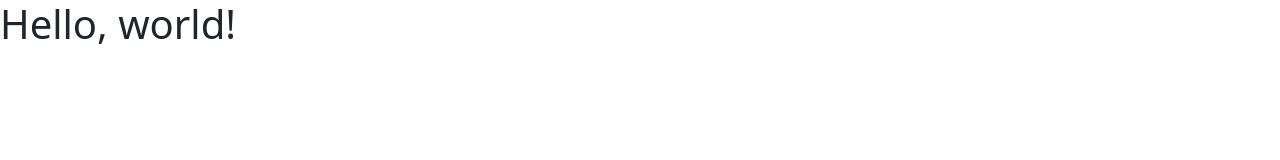
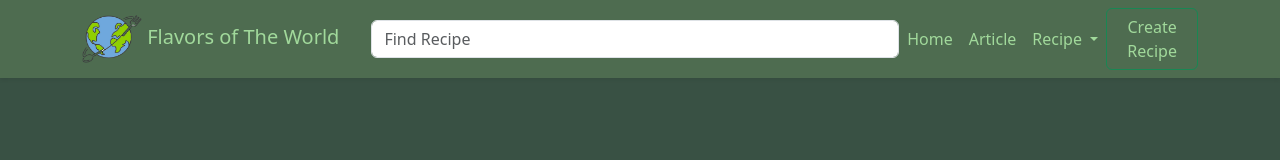
Before and after one commit to Fazarmd/2300965_36_MFR_recipe-book_Gold, a website: page frontend/index.html in a window 1280 px wide. Drawn offline with nearby package versions, Linux system fonts and the light colour scheme.

Commit message:
feat:add navbar

```diff
--- a/frontend/index.html
+++ b/frontend/index.html
@@ -8,7 +8,46 @@
     <link rel="stylesheet" href="style.css" />
   </head>
   <body>
-    <h1>Hello, world!</h1>
+    <div class="content">
+      <!-- Start Navbar -->
+      <nav class="navbar navbar-expand-lg sticky-top shadow-sm mb-5" style="background-color: #4e6c50">
+        <div class="container">
+          <a class="navbar-brand" href="#">
+            <img src="img/logo.png" alt="Logo" width="60" height="48" />
+            <span class="navbar-brand mb-0 h1" style="color: #a1d99b">Flavors of The World</span>
+          </a>
+          <button class="navbar-toggler" type="button" data-bs-toggle="collapse" data-bs-target="#navbarSupportedContent" aria-controls="navbarSupportedContent" aria-expanded="false" aria-label="Toggle navigation">
+            <span class="navbar-toggler-icon"></span>
+          </button>
+          <div class="collapse navbar-collapse" id="navbarSupportedContent">
+            <!--Start Search Bar Decoration-->
+            <div class="input-group ms-auto">
+              <input class="form-control border" type="search" placeholder="Find Recipe" id="example-search-input" />
+            </div>
+            <!--End Search Bar Decoration-->
+            <ul class="navbar-nav mb-2 mb-lg-0">
+              <li class="nav-item">
+                <a class="nav-link active" style="color: #a1d99b" aria-current="page" href="#">Home</a>
+              </li>
+              <li class="nav-item">
+                <a class="nav-link" style="color: #a1d99b" href="#">Article</a>
+              </li>
+              <li class="nav-item dropdown">
+                <a class="nav-link dropdown-toggle" style="color: #a1d99b" href="#" role="button" data-bs-toggle="dropdown" aria-expanded="false"> Recipe </a>
+                <ul class="dropdown-menu">
+                  <li><a class="dropdown-item" href="#">Appetizer</a></li>
+                  <li><a class="dropdown-item" href="#">Main Course</a></li>
+                  <li><a class="dropdown-item" href="#">Dessert</a></li>
+                  <li><a class="dropdown-item" href="#">Beverage</a></li>
+                </ul>
+              </li>
+            </ul>
+            <button type="button" class="btn btn-outline-success" style="color: #a1d99b" data-bs-toggle="modal" data-bs-target="#recipeForm">Create Recipe</button>
+          </div>
+        </div>
+      </nav>
+      <!-- End Navbar -->
+    </div>
     <script src="https://cdn.jsdelivr.net/npm/bootstrap@5.3.1/dist/js/bootstrap.bundle.min.js" integrity="sha384-HwwvtgBNo3bZJJLYd8oVXjrBZt8cqVSpeBNS5n7C8IVInixGAoxmnlMuBnhbgrkm" crossorigin="anonymous"></script>
   </body>
 </html>
--- a/frontend/style.css
+++ b/frontend/style.css
@@ -0,0 +1,7 @@
+body {
+  min-height: 100vh;
+  display: flex;
+  flex-direction: column;
+  background-color: #395144; /* Soft Cream Background Color */
+  color: #f0ebce;
+}
```
Also changed, not shown: frontend/img/logo.png (added).
